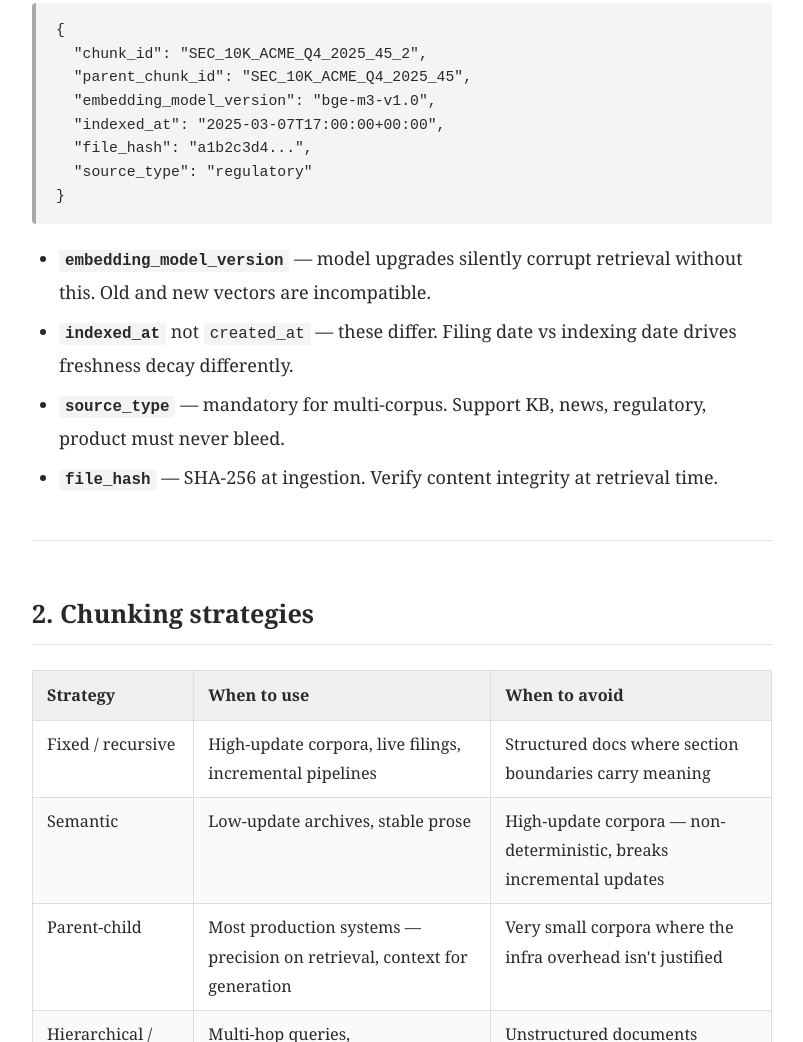
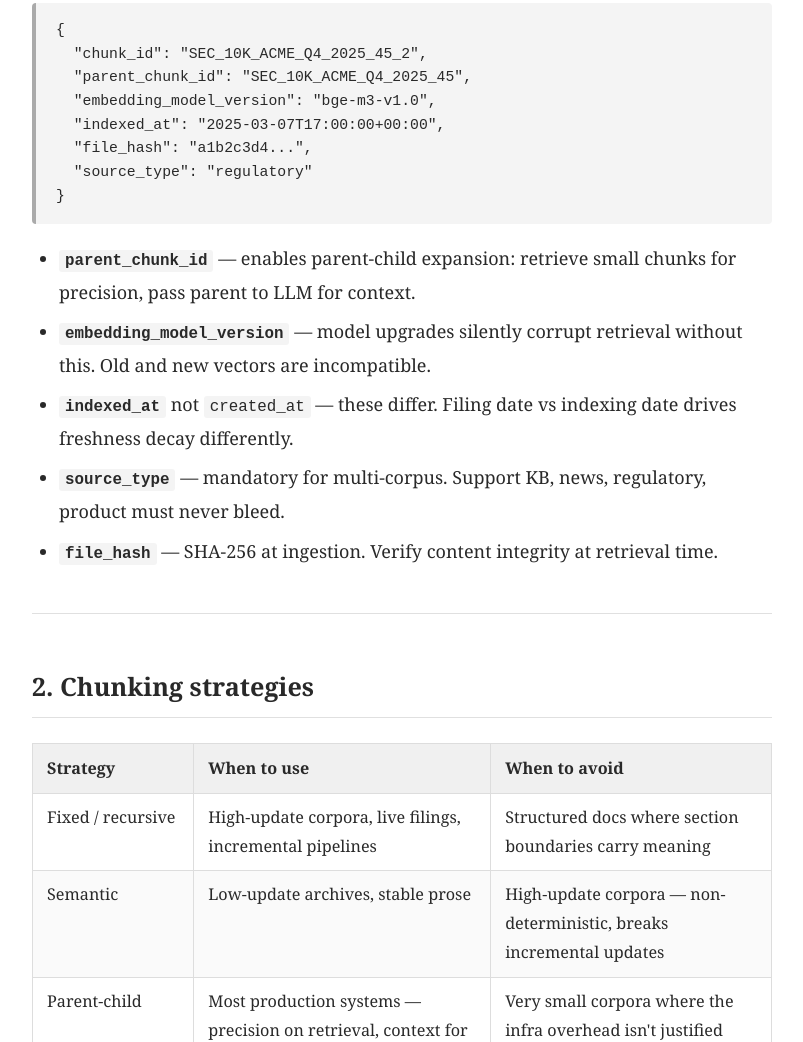
Before and after one commit to manohar02/manohar-prod-rag.github.io, a plain HTML site: page index.html in a window 1280 px wide. Shown: the part 1271-2313 px from the top of the page, without its empty margins (238-1041 px from the left). Drawn offline with Linux system fonts and the light colour scheme.

Commit message:
feat: add parent_chunk_id explanation in metadata schema section

```diff
--- a/index.html
+++ b/index.html
@@ -112,6 +112,7 @@
 }</code></pre>
 
 <ul>
+  <li><strong><code>parent_chunk_id</code></strong> — enables parent-child expansion: retrieve small chunks for precision, pass parent to LLM for context.</li>
   <li><strong><code>embedding_model_version</code></strong> — model upgrades silently corrupt retrieval without this. Old and new vectors are incompatible.</li>
   <li><strong><code>indexed_at</code></strong> not <code>created_at</code> — these differ. Filing date vs indexing date drives freshness decay differently.</li>
   <li><strong><code>source_type</code></strong> — mandatory for multi-corpus. Support KB, news, regulatory, product must never bleed.</li>
```
